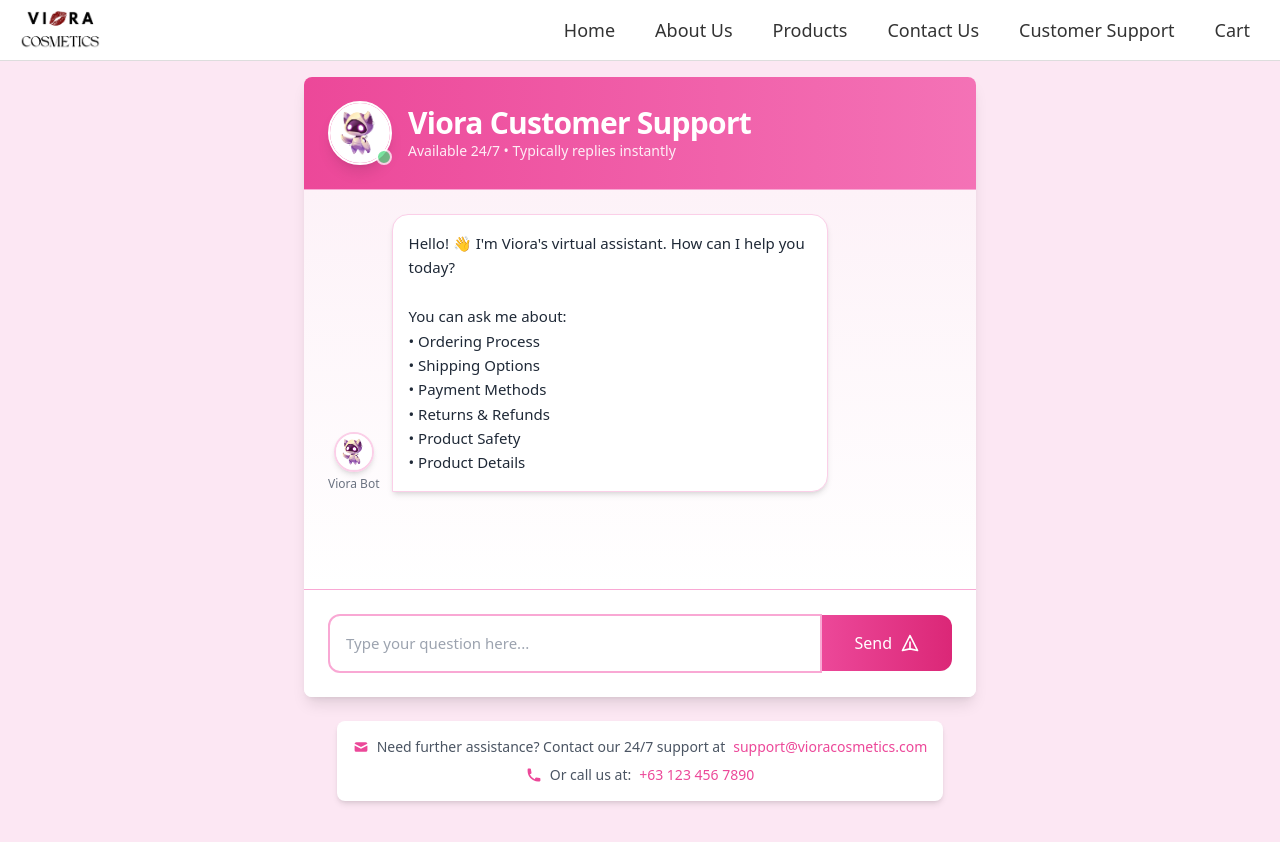
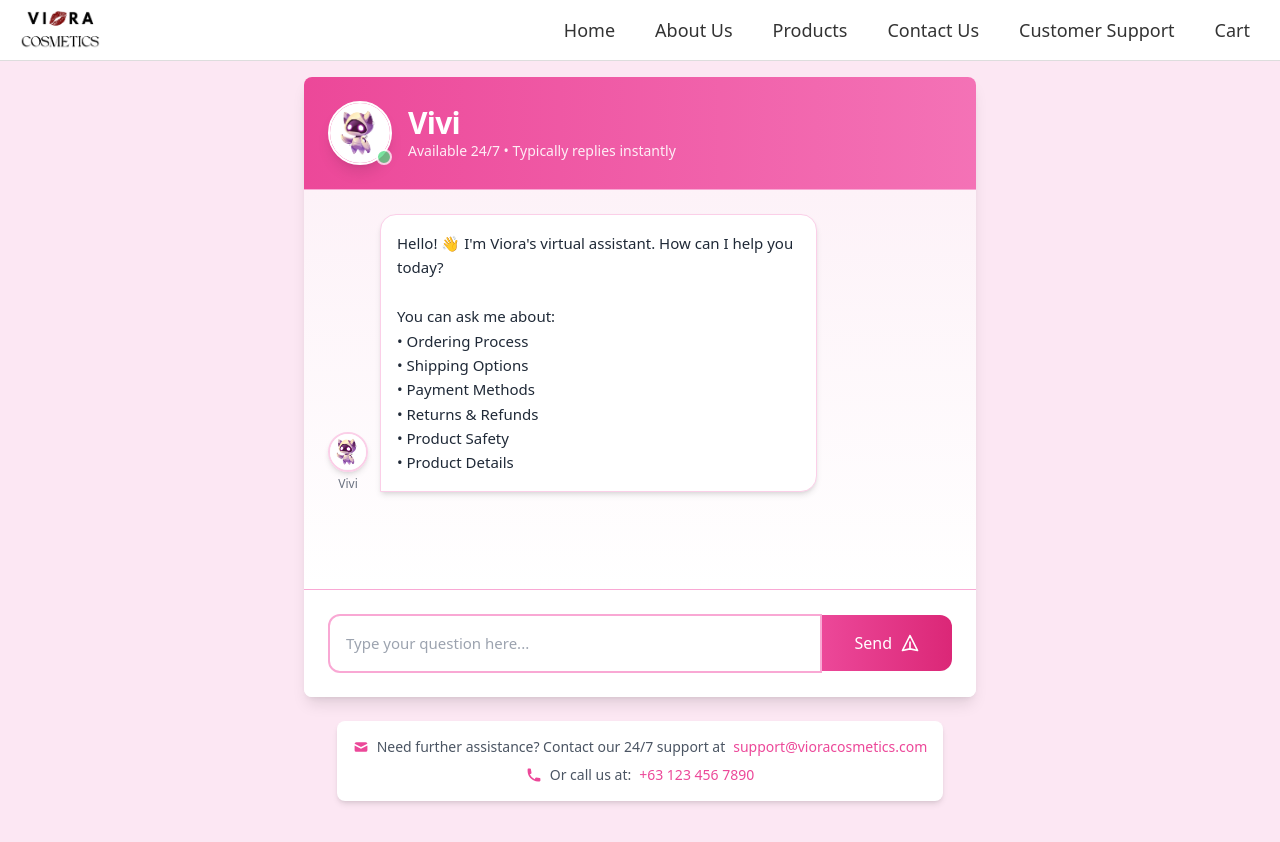
Before and after one commit to andrino25/sample-store, a React (Vite) app: page /support in a window 1280 px wide. Shown: the top 842 px of the page. Built offline with nearby package versions, Linux system fonts and the light colour scheme.

Commit message:
added chatbot limited ra

```diff
--- a/src/CustomerSupport.jsx
+++ b/src/CustomerSupport.jsx
@@ -303,7 +303,7 @@ const CustomerSupport = () => {
               <span className="absolute bottom-0 right-0 w-4 h-4 bg-green-400 border-2 border-white rounded-full animate-pulse"></span>
             </div>
             <div>
-              <h1 className="text-3xl font-bold tracking-tight">Viora Customer Support</h1>
+              <h1 className="text-3xl font-bold tracking-tight">Vivi</h1>
               <p className="text-sm opacity-90 font-medium">Available 24/7 • Typically replies instantly</p>
             </div>
           </div>
@@ -328,7 +328,7 @@ const CustomerSupport = () => {
                     alt="Bot"
                     className="w-10 h-10 rounded-full border-2 border-pink-200 shadow-md"
                   />
-                  <span className="text-xs text-gray-500">Viora Bot</span>
+                  <span className="text-xs text-gray-500">Vivi</span>
                 </div>
               )}
               <div
```
